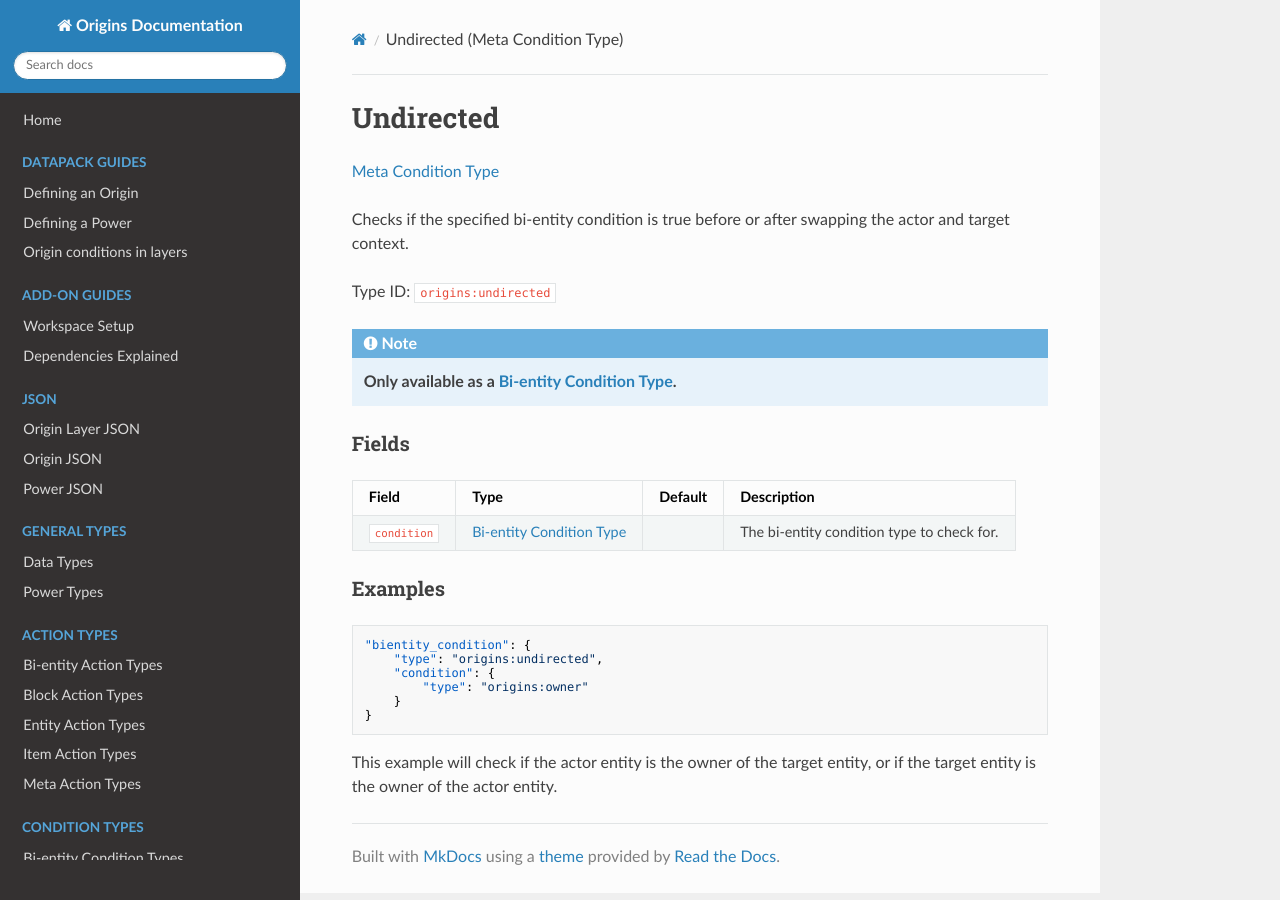
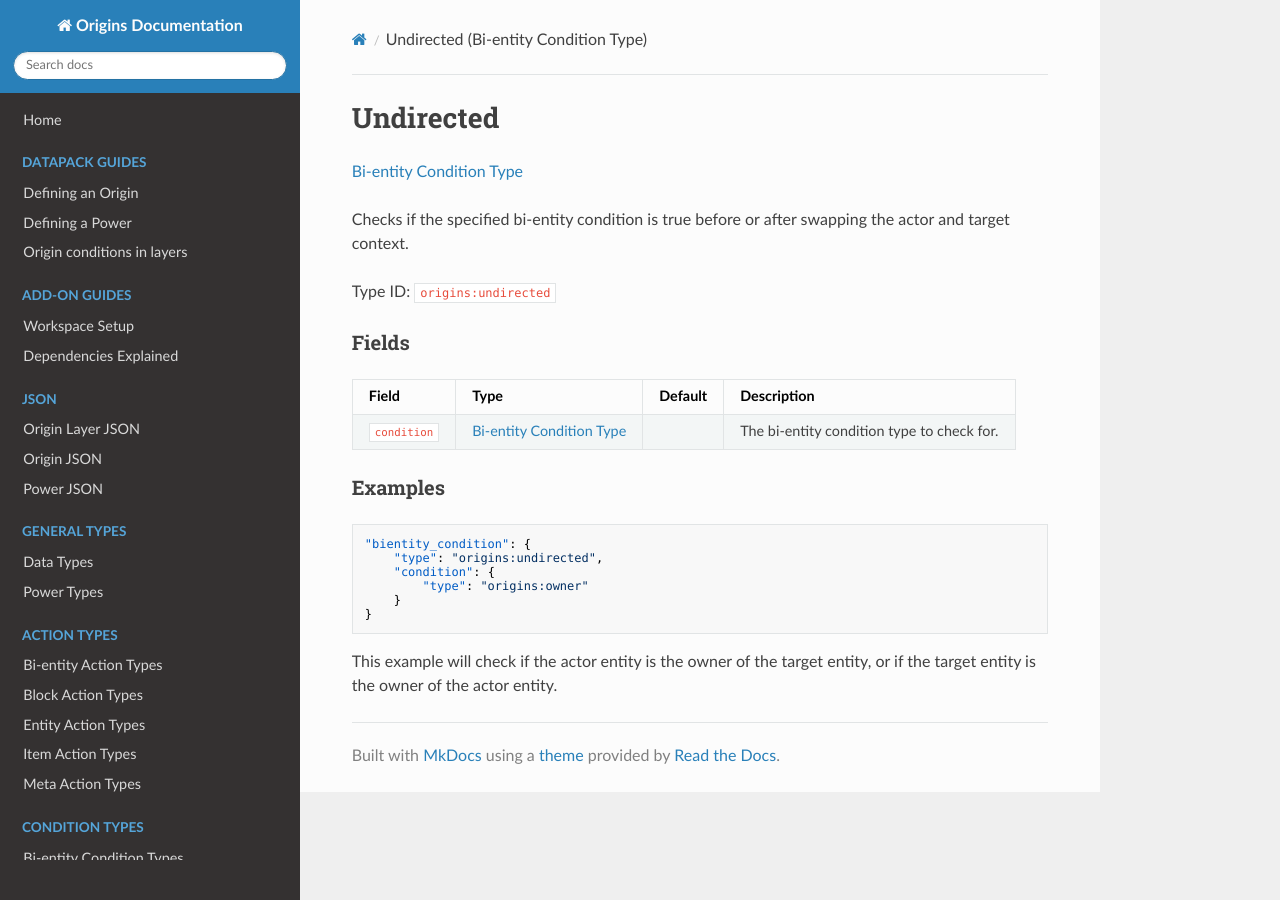
Before and after one commit to apace100/origins-docs, an MkDocs documentation site: the page built from docs/types/bientity_condition_types/undirected.md, in a window 1280 px wide. Built offline with MkDocs 1.6.1, drawn with Linux system fonts in a browser that asks for light colours; nearby versions of some CDN libraries.

Commit message:
Moved `undirected.md` [Meta] (Bi-entity Condition Type)
Moved the file to `types/bientity_condition_types`

```diff
--- a/docs/types/meta_condition_types/undirected.md
+++ b/docs/types/bientity_condition_types/undirected.md
@@ -1,19 +1,15 @@
 ---
-title: Undirected (Meta Condition Type)
+title: Undirected (Bi-entity Condition Type)
 date: 2021-10-12
 ---
 
 # Undirected
 
-[Meta Condition Type](../meta_condition_types.md)
+[Bi-entity Condition Type](../bientity_condition_types.md)
 
 Checks if the specified bi-entity condition is true before or after swapping the actor and target context.
 
 Type ID: `origins:undirected`
-
-!!! note
-
-	**Only available as a [Bi-entity Condition Type](../bientity_condition_types.md).**
 
 
 ### Fields
```
Also changed, not shown: docs/types/bientity_condition_types.md (+1 -0 lines).
